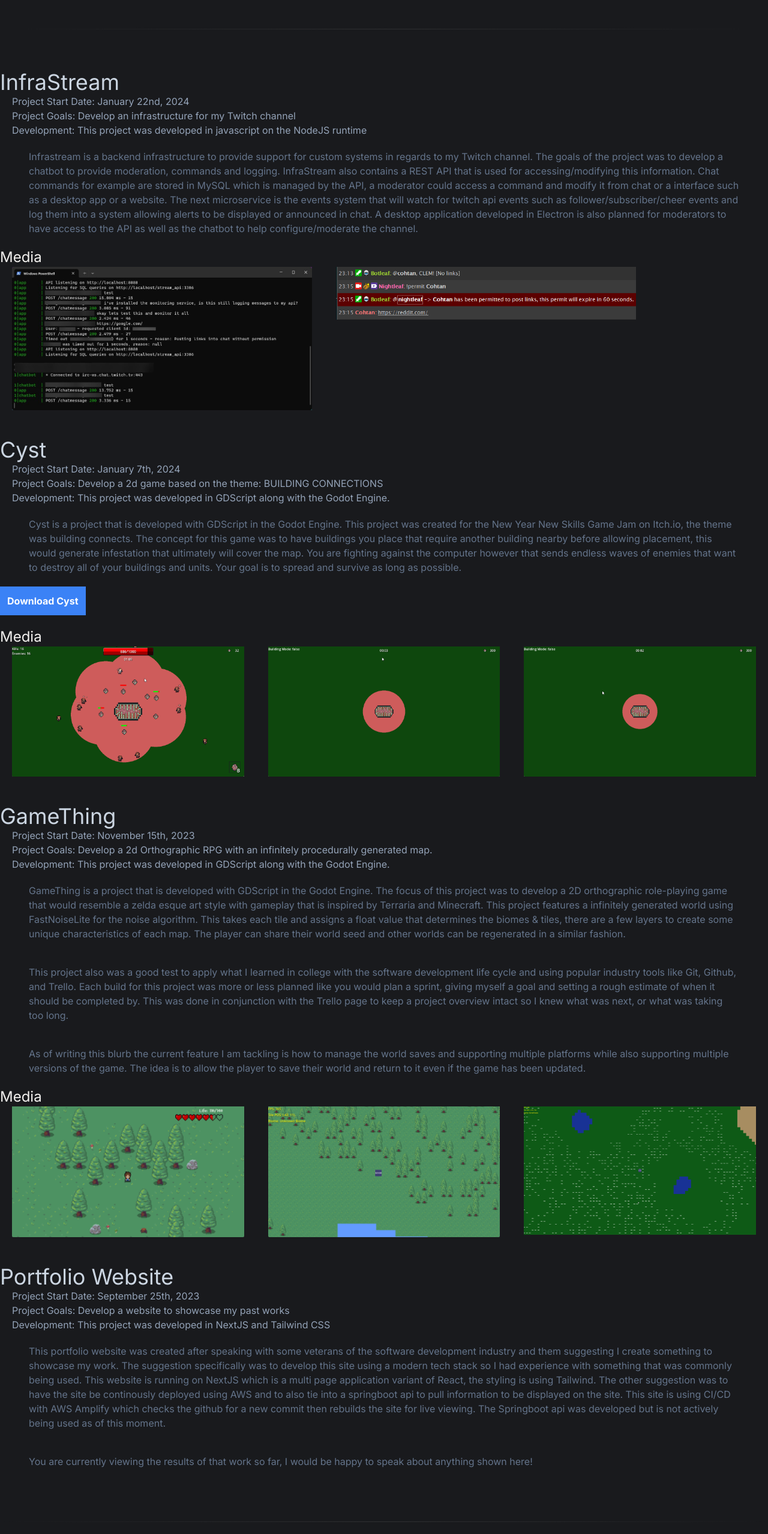
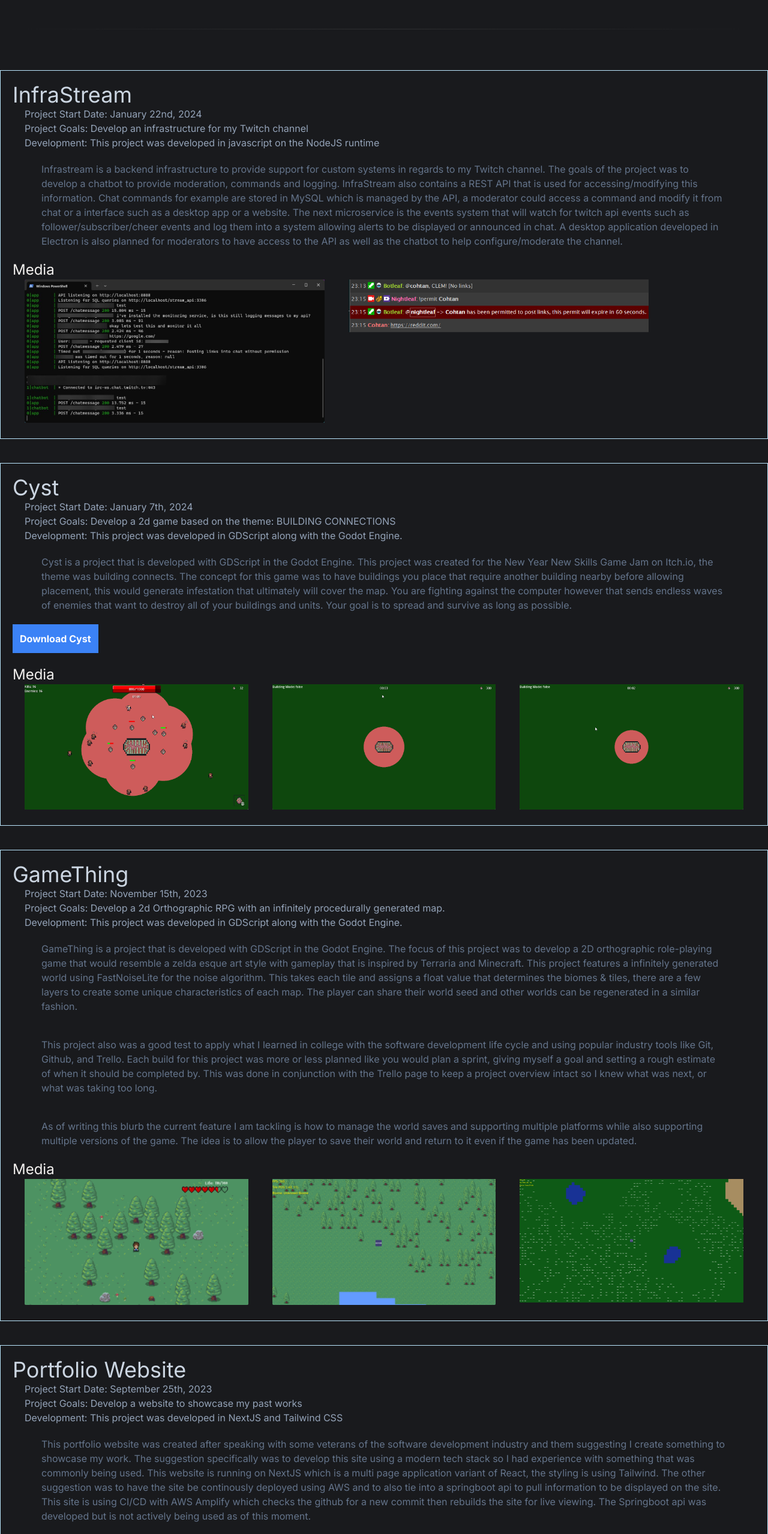
Before and after one commit to ColtonThompson/portfolio-app, a Next.js app: page /projects in a window 1280 px wide. Shown: the part 208-2766 px from the top of the page at 60% size. Built offline with nearby package versions, Linux system fonts and the light colour scheme.

Commit message:
Added borders to projects

```diff
--- a/src/app/components/ProjectList.tsx
+++ b/src/app/components/ProjectList.tsx
@@ -29,6 +29,7 @@ function InfraStream() {
   const img2 = "/projects/infrastream/moderation.png"
   return(
     <div className="py-5">
+      <div className="border border-sky-200 py-5 px-5">
       <h2 className="text-4xl text-slate-300">InfraStream</h2>
       <h2 className="text-slate-400 px-5">Project Start Date: January 22nd, 2024</h2>
       <h2 className="text-slate-400 px-5">Project Goals: Develop an infrastructure for my Twitch channel</h2>
@@ -59,6 +60,7 @@ function InfraStream() {
           />
         </div>
       </div>
+      </div>
     </div>
     );
 }
@@ -75,6 +77,7 @@ function Cyst() {
 
   return(
   <div className="py-5">
+    <div className="border border-sky-200 py-5 px-5">
     <h2 className="text-4xl text-slate-300">Cyst</h2>
     <h2 className="text-slate-400 px-5">Project Start Date: January 7th, 2024</h2>
     <h2 className="text-slate-400 px-5">Project Goals: Develop a 2d game based on the theme: BUILDING CONNECTIONS</h2>
@@ -115,6 +118,7 @@ function Cyst() {
         />
       </div>
     </div>
+    </div>
   </div>
   );
 }
@@ -125,6 +129,7 @@ function GameThing() {
   const img3 = "/projects/gamething/trees_added.png"
   return(
   <div className="py-5">
+    <div className="border border-sky-200 py-5 px-5">
     <h2 className="text-4xl text-slate-300">GameThing</h2>
     <h2 className="text-slate-400 px-5">Project Start Date: November 15th, 2023</h2>
     <h2 className="text-slate-400 px-5">Project Goals: Develop a 2d Orthographic RPG with an infinitely procedurally generated map.</h2>
@@ -168,6 +173,7 @@ function GameThing() {
         />
       </div>
     </div>
+    </div>
   </div>
   );
 }
@@ -175,6 +181,7 @@ function GameThing() {
 function PortfolioApp() {
   return(
   <div className="py-5">
+    <div className="border border-sky-200 py-5 px-5">
     <h2 className="text-4xl text-slate-300">Portfolio Website</h2>
     <h2 className="text-slate-400 px-5">Project Start Date: September 25th, 2023</h2>
     <h2 className="text-slate-400 px-5">Project Goals: Develop a website to showcase my past works</h2>
@@ -187,6 +194,7 @@ function PortfolioApp() {
     </p>
     <p className="text-slate-500 py-5 px-2 mr-10 ml-10">You are currently viewing the results of that work so far, I would be happy to speak about anything shown here!
     </p>
+  </div>
   </div>
   );
 }
```
